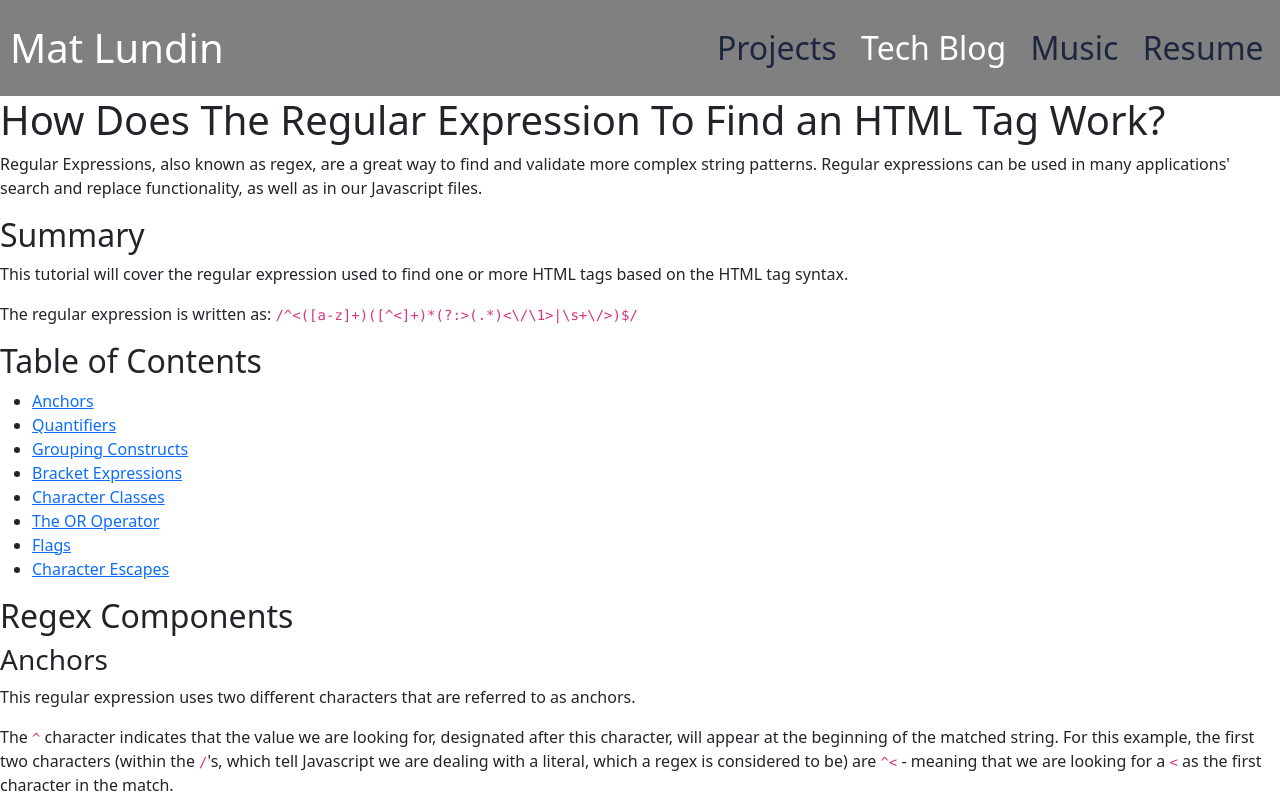
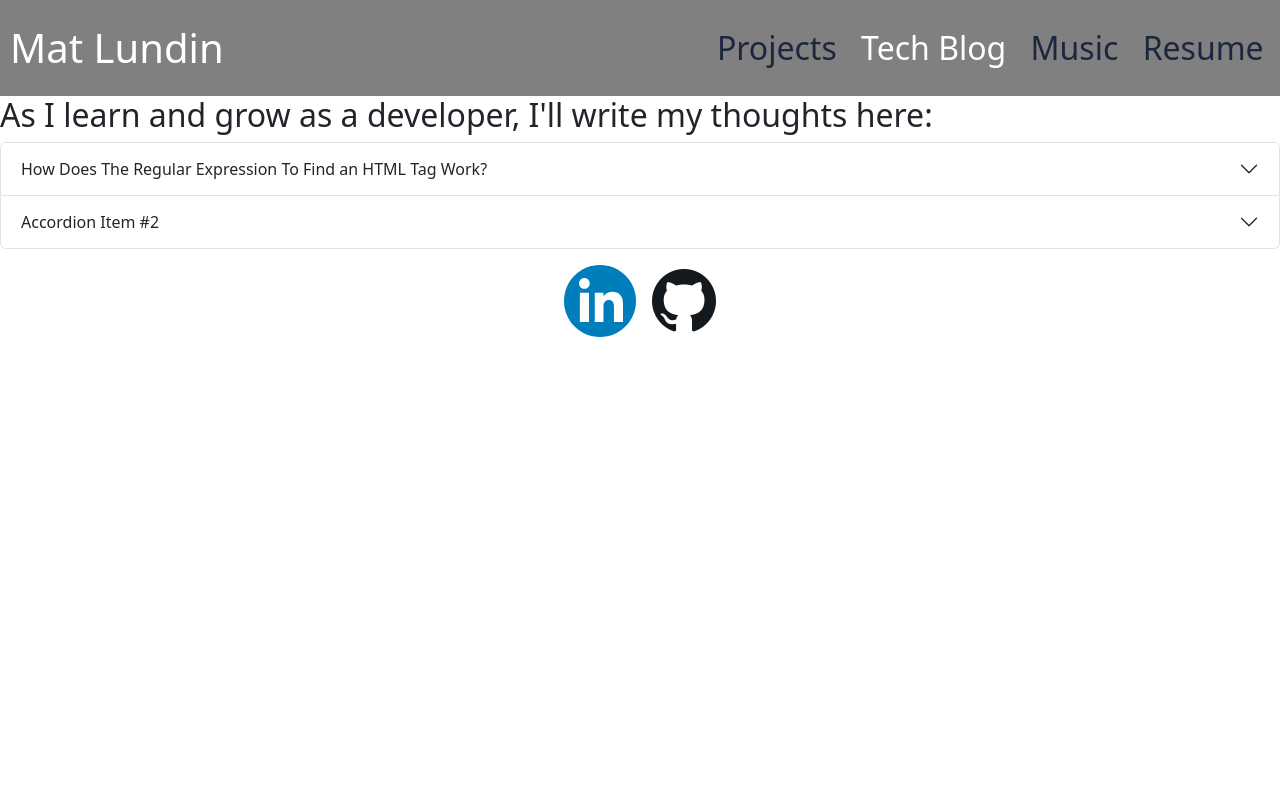
Before and after one commit to mat-lundin/matlundin, a React (Create React App) app: page /blog in a window 1280 px wide. Shown: the top 800 px of the page. Built offline with nearby package versions, Linux system fonts and the light colour scheme.

Commit message:
first accordion loads markdown blog post

```diff
--- a/src/components/blog.js
+++ b/src/components/blog.js
@@ -23,18 +23,21 @@ const Blog = () => {
     })
     return (
         <>
-        <div>
+        {/* <div>
             <Markdown>
                 {post}
             </Markdown>
-        </div>
+        </div> */}
 
-        {/* <h2>As I learn and grow as a developer, I'll write my thoughts here:</h2>
-        <Accordion defaultActiveKey="0">
+        <h2>As I learn and grow as a developer, I'll write my thoughts here:</h2>
+{/* to add an already open item, do <Accordion defaultActiveKey="0"> */}
+        <Accordion>
       <Accordion.Item eventKey="0">
-        <Accordion.Header>Accordion Item #1</Accordion.Header>
+        <Accordion.Header>How Does The Regular Expression To Find an HTML Tag Work?</Accordion.Header>
         <Accordion.Body>
-        <ReactMarkdown>{postStr}</ReactMarkdown>
+        <Markdown>
+                {post}
+            </Markdown>
         </Accordion.Body>
       </Accordion.Item>
       <Accordion.Item eventKey="1">
@@ -49,7 +52,7 @@ const Blog = () => {
           culpa qui officia deserunt mollit anim id est laborum.
         </Accordion.Body>
       </Accordion.Item>
-    </Accordion> */}
+    </Accordion>
         </>
     )
 }
```
